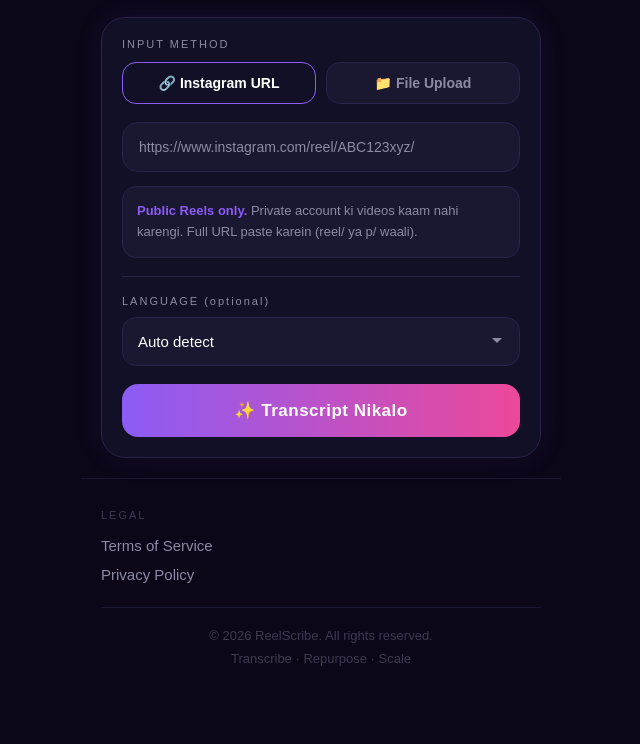
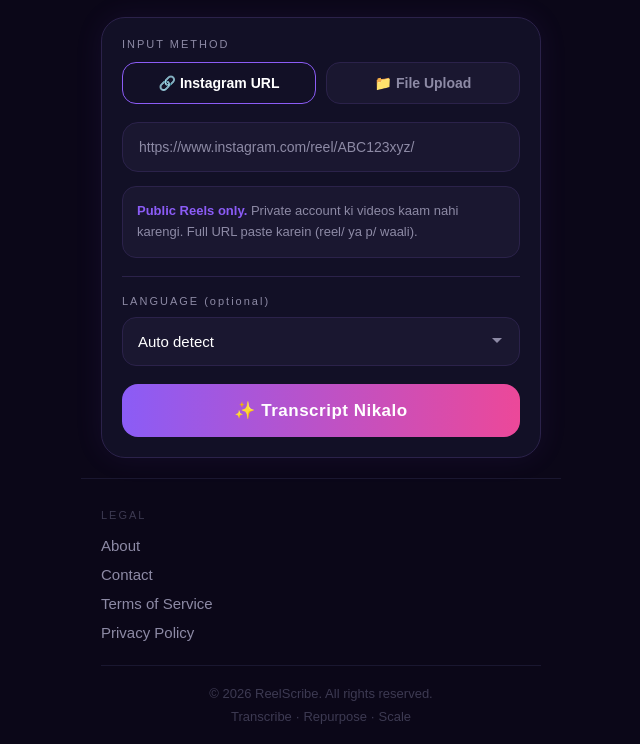
Before and after one commit to TARUNRAJ1517/reelscribe, a website: page public/new.html in a window 1280 px wide. Shown: the part 67-811 px from the top of the page, without its empty margins (319-959 px from the left). Drawn offline with Linux system fonts and the light colour scheme; sample sign-in values are in the browser's storage.

Commit message:
Update new.html

```diff
--- a/public/new.html
+++ b/public/new.html
@@ -458,6 +458,10 @@
 <footer>
     <p class="footerLegal">LEGAL</p>
     <div class="footerLinks">
+      <a href="/about.html">About</a>
+
+<a href="/contact.html">Contact</a>
+
         <a href="/terms.html">Terms of Service</a>
         <a href="/privacy.html">Privacy Policy</a>
     </div>
```
